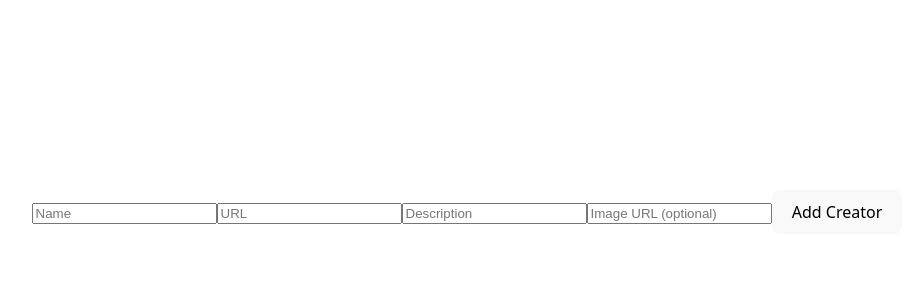
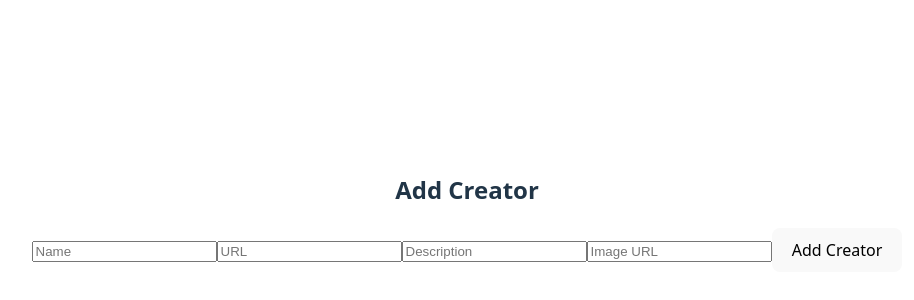
Before and after one commit to emekaogb/creatorverse-app, a React (Vite) app: page /add in a window 1280 px wide. Shown: the part 188-488 px from the top of the page, without its empty margins (173-1087 px from the left). Built offline with nearby package versions, Linux system fonts and the light colour scheme.

Commit message:
merged add and edit into creator form component

```diff
--- a/src/App.jsx
+++ b/src/App.jsx
@@ -4,13 +4,14 @@ import AddCreator from './pages/AddCreator'
 import EditCreator from './pages/EditCreator'
 import ShowCreator from './pages/ShowCreator'
 import ViewCreator from './pages/ViewCreator'
+import CreatorForm from './components/CreatorForm'
 import './App.css'
 
 function AppRoutes() {
   const routes = useRoutes([
     {path: '/', element: <Home />},
-    {path: '/add', element: <AddCreator />},
-    {path: '/edit/:name', element: <EditCreator />},
+    {path: '/add', element: <CreatorForm />},
+    {path: '/edit/:name', element: <CreatorForm />},
     {path: 'view/:name', element: <ViewCreator />},
     {path: '/show/:name', element: <ShowCreator />},
   ])
--- /dev/null
+++ b/src/components/CreatorForm.jsx
@@ -0,0 +1,91 @@
+import { useState, useEffect } from "react";
+import { useParams, useNavigate } from "react-router-dom";
+import { supabase } from "../client";
+
+function CreatorForm() {
+    const { name: paramName } = useParams()
+    const navigate = useNavigate();
+
+    // Form state
+    const [name, setName] = useState()
+    const [url, setUrl] = useState()
+    const [description, setDescription] = useState()
+    const [imageURL, setImageURL] = useState()
+
+    const [loading, setLoading] = useState(!!paramName);
+
+    // Load existing creator if editing
+    useEffect(() => {
+        if (!paramName) return; // only fetch for edit
+
+        async function getCreator() {
+            setLoading(true)
+
+            const { data, error } = await supabase
+                .from('creators')
+                .select('*')
+                .eq('name', paramName)
+                .single();
+
+            if (error) {
+                console.error(error)
+                return
+            } else if (data) {
+                setName(data.name)
+                setUrl(data.url)
+                setDescription(data.description)
+                setImageURL(data.imageURL || "")
+            }
+
+            setLoading(false)
+        }
+
+        getCreator()
+    }, [paramName])
+
+    // Handle form submit
+    async function handleSubmit(e) {
+        e.preventDefault();
+
+        if (paramName) { // editing
+            const { error } = await supabase
+                .from("creators")
+                .update({ name, url, description, imageURL })
+                .eq("name", paramName)
+
+            if (error) {
+                console.error(error)
+                return;
+            }
+        } else { // adding
+            const { error } = await supabase
+                .from("creators")
+                .insert([{ name, url, description, imageURL }]);
+
+            if (error) {
+                console.error(error)
+                return;
+            }
+        }
+        navigate("/")
+    }
+
+    if (loading) return <div>Loading creator data...</div>
+
+    return (
+        <div className="creator-form">
+            <h2>{paramName ? "Edit Creator" : "Add Creator"}</h2>
+            <form onSubmit={handleSubmit}>
+                <input placeholder="Name" value={name} onChange={(e) => setName(e.target.value)} required/>
+                <input placeholder="URL" value={url} onChange={(e) => setUrl(e.target.value)} required/>
+                <input placeholder="Description" value={description} onChange={(e) => setDescription(e.target.value)} required/>
+                <input placeholder="Image URL" value={imageURL} onChange={(e) => setImageURL(e.target.value)} />
+
+                <button type="submit">{paramName ? "Update" : "Add"} Creator</button>
+            </form>
+        </div>
+    )
+}
+
+
+export default CreatorForm
```
